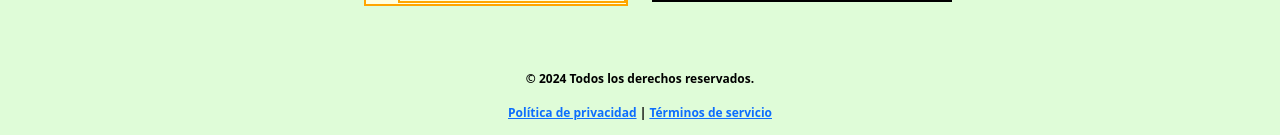
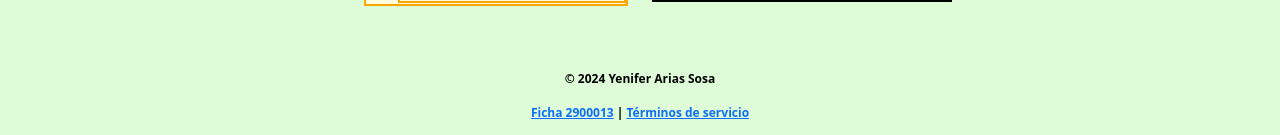
Before and after one commit to Yeniferarias2024/seudoclases-y-seudoelementos, a plain HTML site: page index.html in a window 1280 px wide. Shown: the part 2653-2788 px from the top of the page. Drawn offline with nearby package versions, Linux system fonts and the light colour scheme; grey boxes are pictures that could not be loaded.

Commit message:
Subo actualizacion de foooder por mi nombre y numero de ficha

```diff
--- a/index.html
+++ b/index.html
@@ -437,8 +437,8 @@
 
 <footer class="text-center mt-4">
     <div class="container">
-        <p>&copy; 2024 Todos los derechos reservados.</p>
-        <p><a href="#">Política de privacidad</a> | <a href="#">Términos de servicio</a></p>
+        <p>&copy; 2024 Yenifer Arias Sosa </p>
+        <p><a href="#"> Ficha 2900013</a> | <a href="#">Términos de servicio</a></p>
     </div>
 </footer>
 </div>
```
